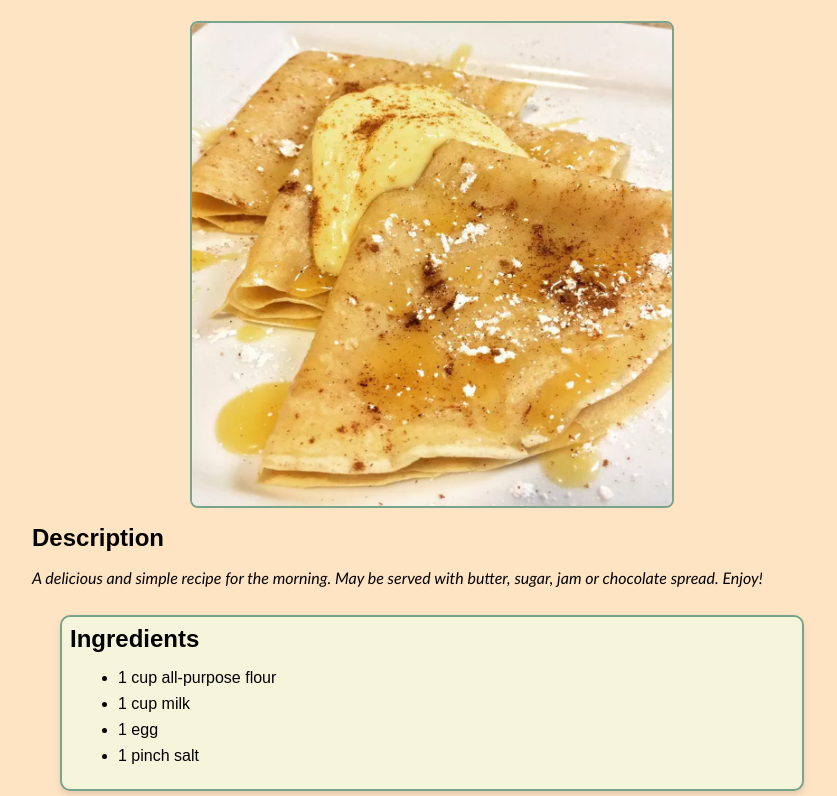
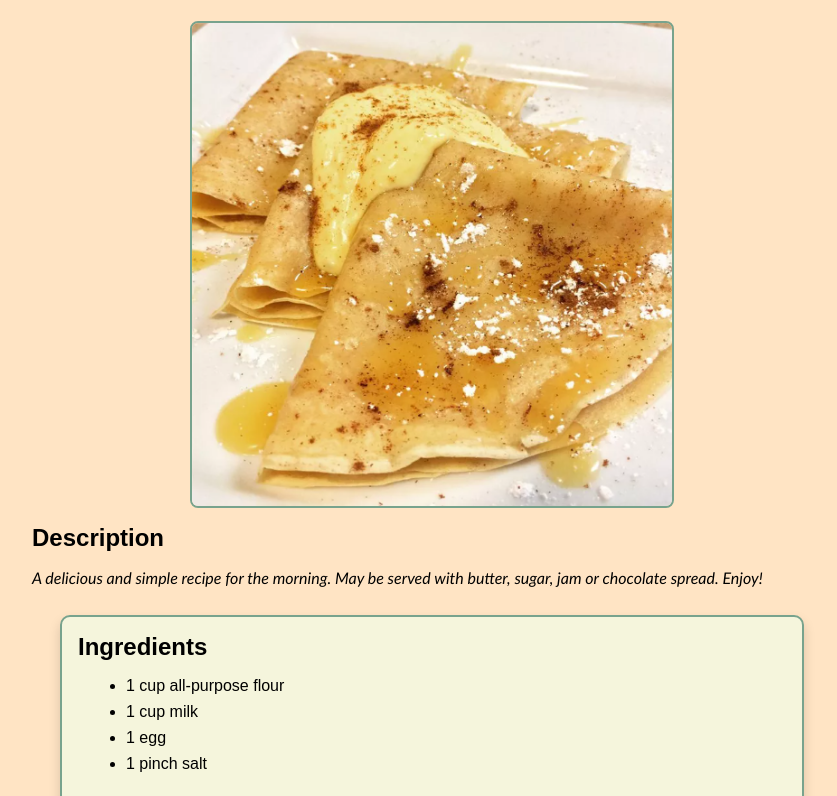
Before and after one commit to huanillo/odin_recipes, a plain HTML site: page recipes/crepes.html in a window 1280 px wide. Shown: the part 150-946 px from the top of the page, without its empty margins (208-1045 px from the left). Drawn offline with Linux system fonts and the light colour scheme.

Commit message:
Some color and shadows changes, also a typo corrected

```diff
--- a/style.css
+++ b/style.css
@@ -51,8 +51,8 @@ img {
     border: 2px solid #78a38d; /* Se corrigió la coma innecesaria */
     border-radius: 10px;
     background-color: beige;
-    box-shadow: 0 4px 6px rgba(0, 0, 0, 0.1);
-    padding: 8px;
+    box-shadow: 0 6px 12px rgba(0, 0, 0, 0.15);
+    padding: 16px;
     margin: 28px;
 }
 
@@ -82,7 +82,7 @@ img {
     cursor: pointer;          /* Cambio de cursor */
 }
 
-/* Efecto hover en los botones de la página principal */
+/* Efecto hover en los botones a página principal */
 .home button:hover {
     background-color: #ff9900; /* Cambio de color en hover */
 }
```
